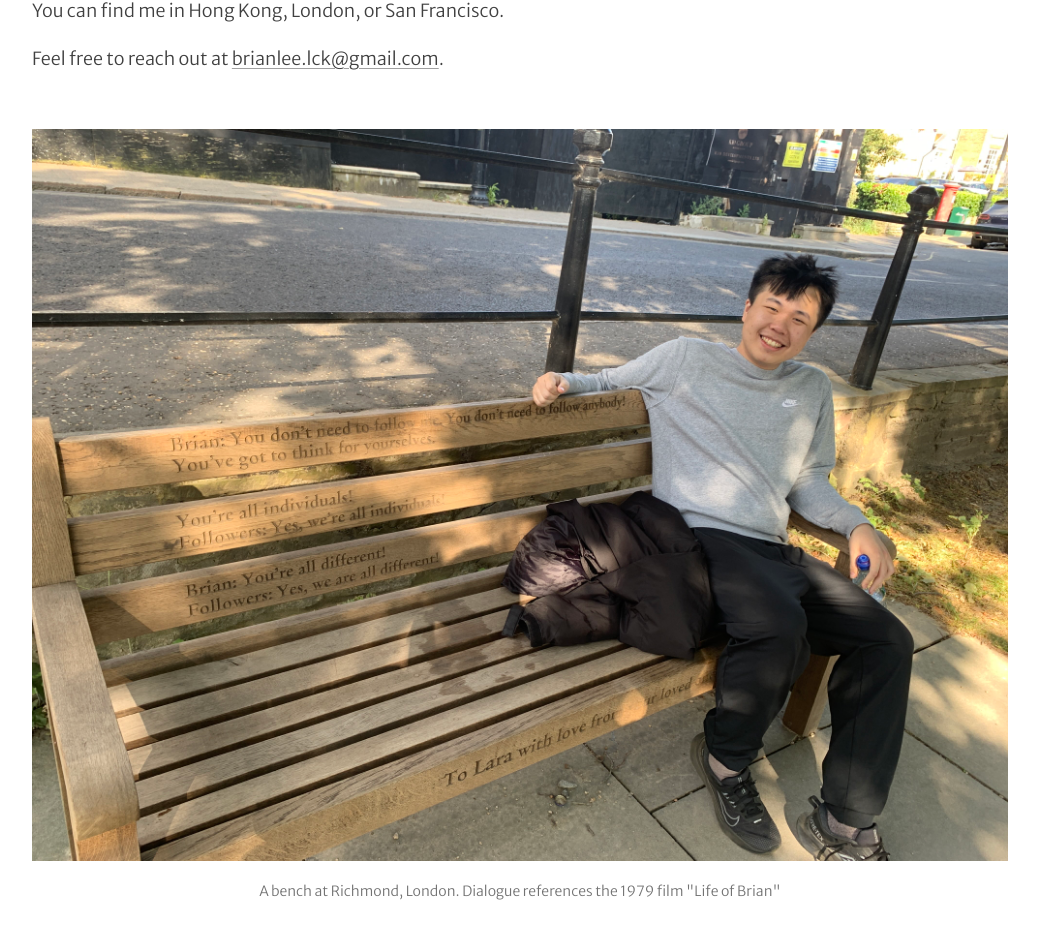
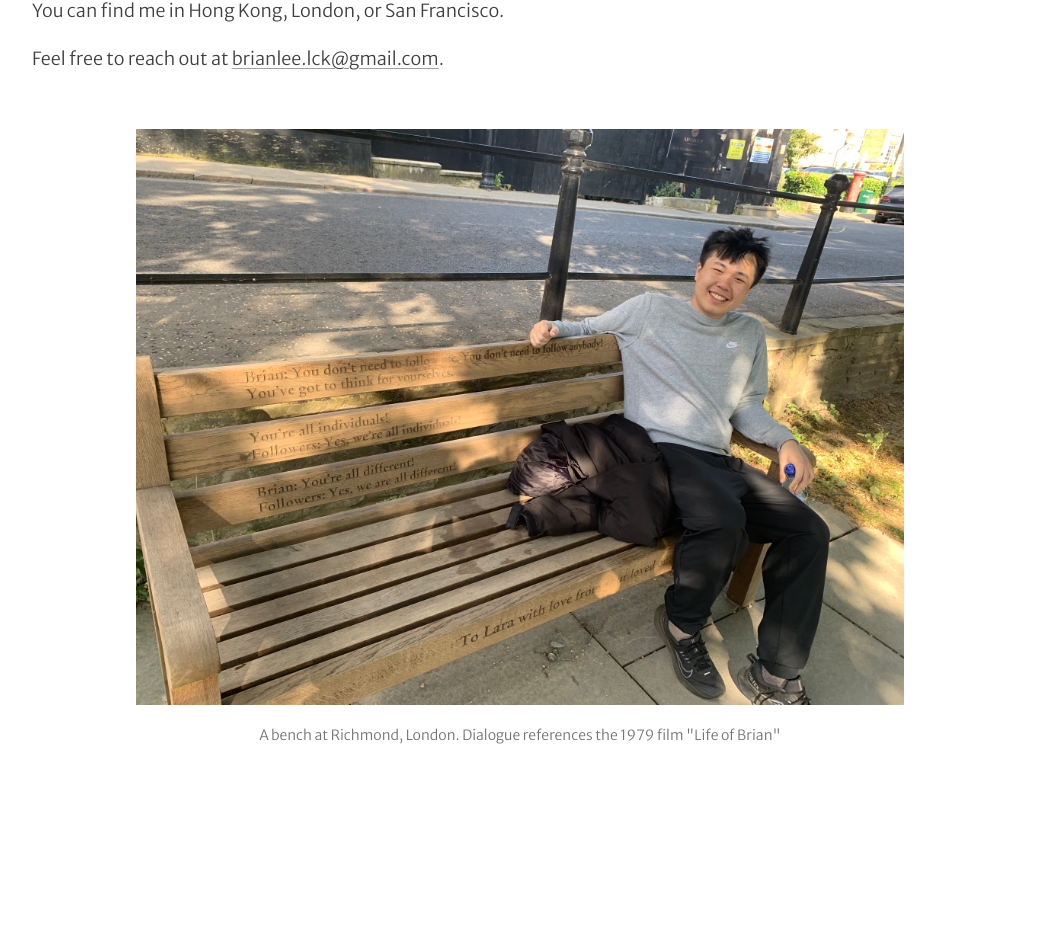
Before and after one commit to brianlck/brianlck.github.io, a SvelteKit app: page / in a window 1280 px wide. Shown: the part 472-1410 px from the top of the page, without its empty margins (120-1159 px from the left). After the commit the page ends 1345 px from the top, so only its background shows below. Built offline with nearby package versions, Linux system fonts and the light colour scheme.

Commit message:
update image width

```diff
--- a/src/routes/+page.svelte
+++ b/src/routes/+page.svelte
@@ -23,7 +23,7 @@
 
 		<p>Feel free to reach out at <a class="link" href="mailto:brianlee.lck@gmail.com">brianlee.lck@gmail.com</a>.</p>
 	</div>
-	<div class="space-y-5">
+	<div class="max-w-screen-md mx-auto space-y-5">
 		<img alt="Brian Lee sitting on a bench in Richmond" src="/assets/photo.jpg" />
 		<p class="text-center text-sm text-neutral-500">
 			A bench at Richmond, London. Dialogue references the 1979 film "Life of Brian"
```
